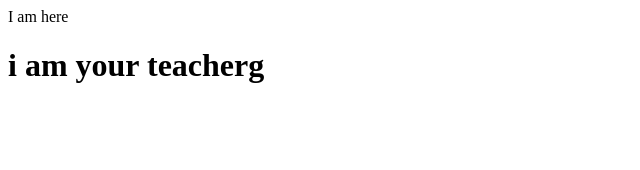
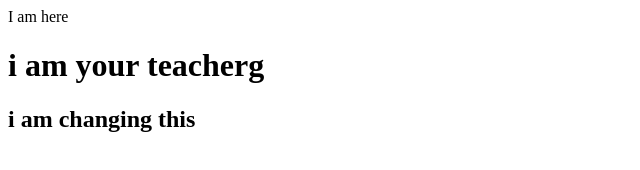
Before and after one commit to AbdurRehmanch1122/for-comp, a plain HTML site: page localRepo/index.html in a window 1280 px wide. Shown: the whole page, without its empty margins (0-640 px from the left). Drawn offline with Linux system fonts and the light colour scheme.

Commit message:
i am here

```diff
--- a/localRepo/index.html
+++ b/localRepo/index.html
@@ -1,2 +1,3 @@
 <p>I am here</p>
 <h1>i am your teacherg</h1>
+<h2>i am changing this</h2>
```
